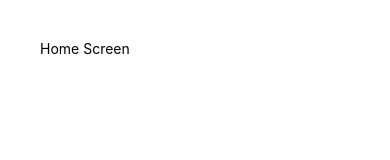
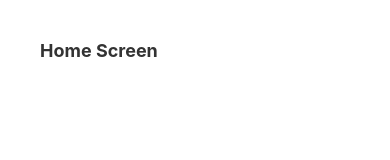
Before and after one commit to Paradox369/React-Native-Review-App, a React Native app: screen / in a window 390 px wide. Shown: the top 160 px of the page. Built offline with nearby package versions, Linux system fonts and the light colour scheme.

Commit message:
global styling

```diff
--- a/package.json
+++ b/package.json
@@ -9,7 +9,7 @@
     "web": "expo start --web"
   },
   "dependencies": {
-    "expo": "~48.0.6",
+    "expo": "^48.0.7",
     "expo-status-bar": "~1.4.4",
     "react": "18.2.0",
     "react-native": "0.71.3"
--- a/screens/home.js
+++ b/screens/home.js
@@ -1,15 +1,10 @@
-import { StyleSheet, View, Text } from "react-native";
+import { View, Text } from "react-native";
+import { globalStyles } from "../styles/global";
 
 export default function Home() {
   return (
-    <View style={styles.container}>
-      <Text>Home Screen</Text>
+    <View style={globalStyles.container}>
+      <Text style={globalStyles.titleText}>Home Screen</Text>
     </View>
   );
 }
-
-const styles = StyleSheet.create({
-  container: {
-    padding: 40,
-  },
-});
--- /dev/null
+++ b/styles/global.js
@@ -0,0 +1,17 @@
+import { StyleSheet } from "react-native";
+
+export const globalStyles = StyleSheet.create({
+  container: {
+    flex: 1,
+    padding: 40,
+  },
+  titleText: {
+    fontSize: 18,
+    fontWeight: "bold",
+    color: "#333",
+  },
+  paragraph: {
+    marginVertical: 8,
+    lineHeight: 20,
+  },
+});
```
Also changed, not shown: screens/about.js (+3 -8 lines), screens/reviewDetails.js (+3 -8 lines), 1 other file (tests, documents, lock files or other folders).
